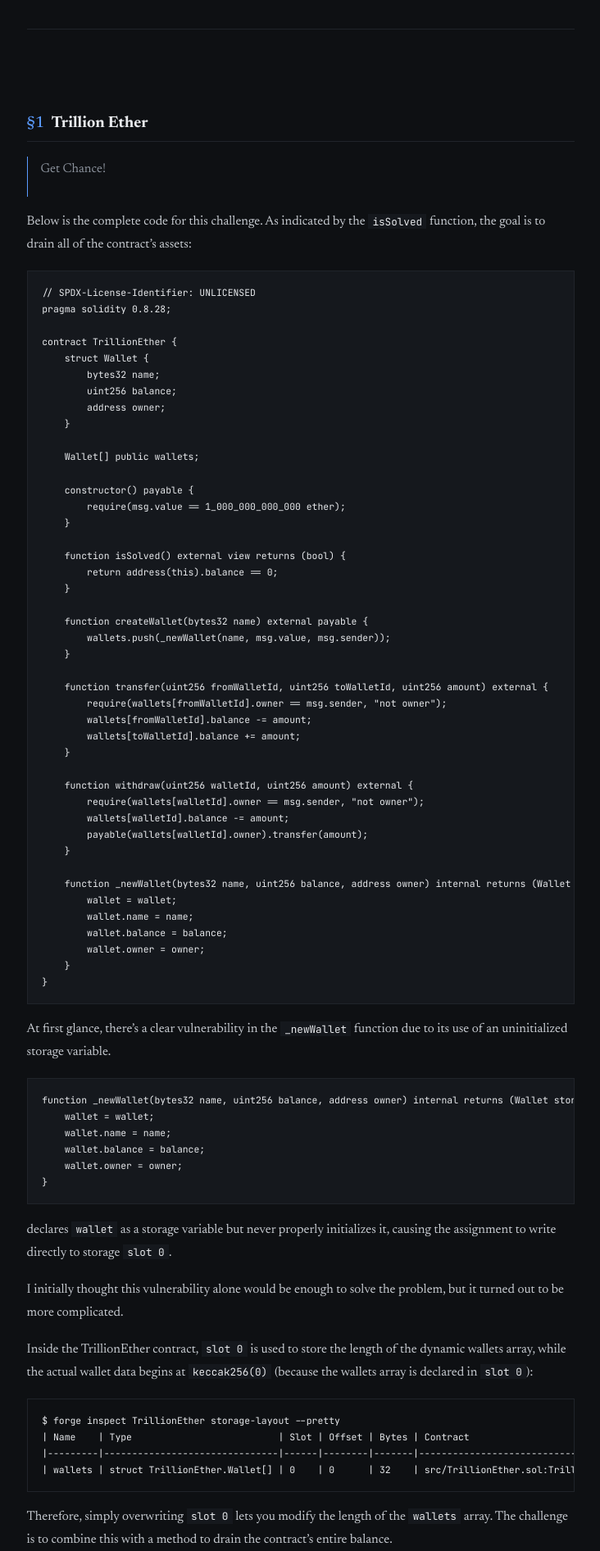
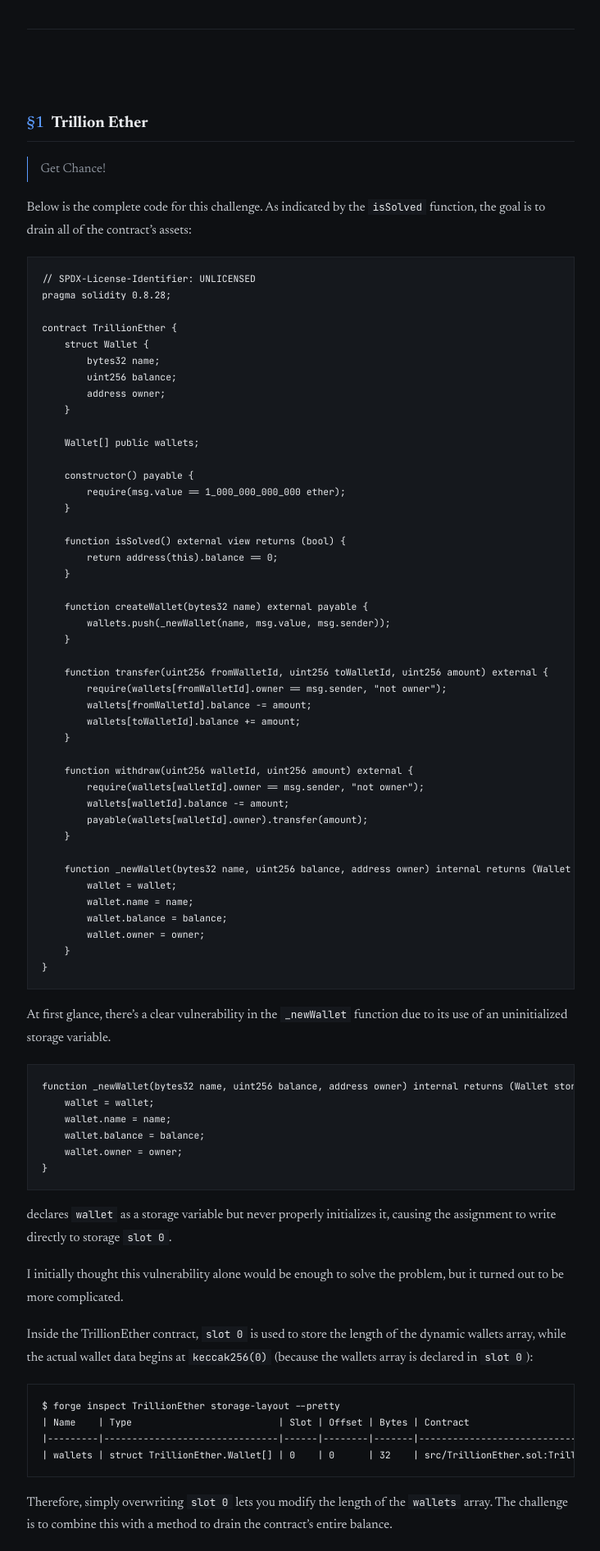
Before and after one commit to bshyuunn/bshyuunn.github.io, a Jekyll site: the page built from _posts/2024-11-26-SECCON-CTF-13-Quals-Trillion-Ether-Writeup.md, in a window 1280 px wide. Shown: the part 485-2377 px from the top of the page at 82% size, without its empty margins (273-1005 px from the left). Built offline with Jekyll 4.4.1, drawn with Linux system fonts in a browser that asks for light colours; some web fonts are replaced.

Commit message:
Tighten blockquote bar to its last line
Co-Authored-By: Claude Opus 5 <noreply@anthropic.com>

```diff
--- a/assets/css/site.css
+++ b/assets/css/site.css
@@ -225,6 +225,7 @@ section h2 {
 .prose ul, .prose ol { padding-left: 22px; }
 .prose li + li { margin-top: 4px; }
 .prose blockquote { margin-left: 0; padding: 2px 0 2px 18px; border-left: 2px solid var(--accent); color: var(--muted); }
+.prose blockquote > :last-child { margin-bottom: 0; } /* padding blocks collapse, so the bar would run a line past the text */
 .prose img { max-width: 100%; height: auto; display: block; margin: 8px auto; border: 1px solid var(--line); }
 .prose table { width: 100%; border-collapse: collapse; font-size: 15px; display: block; overflow-x: auto; }
 .prose th, .prose td { padding: 8px 12px; border: 1px solid var(--line); text-align: left; }
```
